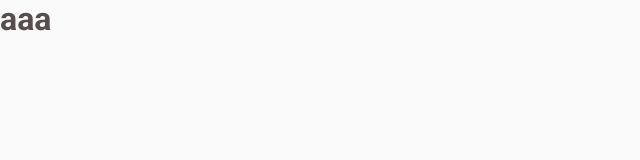
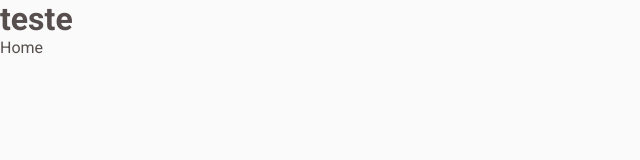
Before and after one commit to BBML-DEV/coffee-delivery, a React (Vite) app: page / in a window 1280 px wide. Shown: the top 160 px of the page, without its empty margins (0-640 px from the left). Built offline with nearby package versions, Linux system fonts and the light colour scheme.

Commit message:
feat: configuração de rotas da aplicação

```diff
--- a/package.json
+++ b/package.json
@@ -14,6 +14,7 @@
     "phosphor-icons": "^1.4.2",
     "react": "^18.2.0",
     "react-dom": "^18.2.0",
+    "react-router-dom": "^6.13.0",
     "styled-components": "^5.3.10"
   },
   "devDependencies": {
--- a/src/apps/App.tsx
+++ b/src/apps/App.tsx
@@ -1,13 +1,17 @@
 import { ThemeProvider } from 'styled-components'
 import { defaultTheme } from './shared/styles/theme/defaultTheme'
 import { GlobalStyle } from './shared/styles/global'
+import { BrowserRouter } from 'react-router-dom'
+import { Router } from './shared/router'
 
 function App() {
   return (
     <>
       <ThemeProvider theme={defaultTheme}>
-        <h1>aaa</h1>
-        <GlobalStyle />
+        <BrowserRouter>
+          <Router />
+          <GlobalStyle />
+        </BrowserRouter>
       </ThemeProvider>
     </>
   )
--- a/src/apps/layout/index.tsx
+++ b/src/apps/layout/index.tsx
@@ -1,3 +1,10 @@
+import { Outlet } from 'react-router-dom'
+
 export const DefaultLayout = () => {
-  return <div>DefaultLayout</div>
+  return (
+    <div>
+      <h1>teste</h1>
+      <Outlet />
+    </div>
+  )
 }
--- /dev/null
+++ b/src/apps/shared/router/index.tsx
@@ -0,0 +1,15 @@
+import { Routes, Route } from 'react-router-dom'
+import { Home } from '../../pages/Home'
+import { CheckOut } from '../../pages/Checkout'
+import { DefaultLayout } from '../../layout'
+
+export const Router = () => {
+  return (
+    <Routes>
+      <Route path="/" element={<DefaultLayout />}>
+        <Route path="/" element={<Home />} />
+        <Route path="/Checkout" element={<CheckOut />} />
+      </Route>
+    </Routes>
+  )
+}
```
Also changed, not shown: 1 other file (tests, documents, lock files or other folders).
